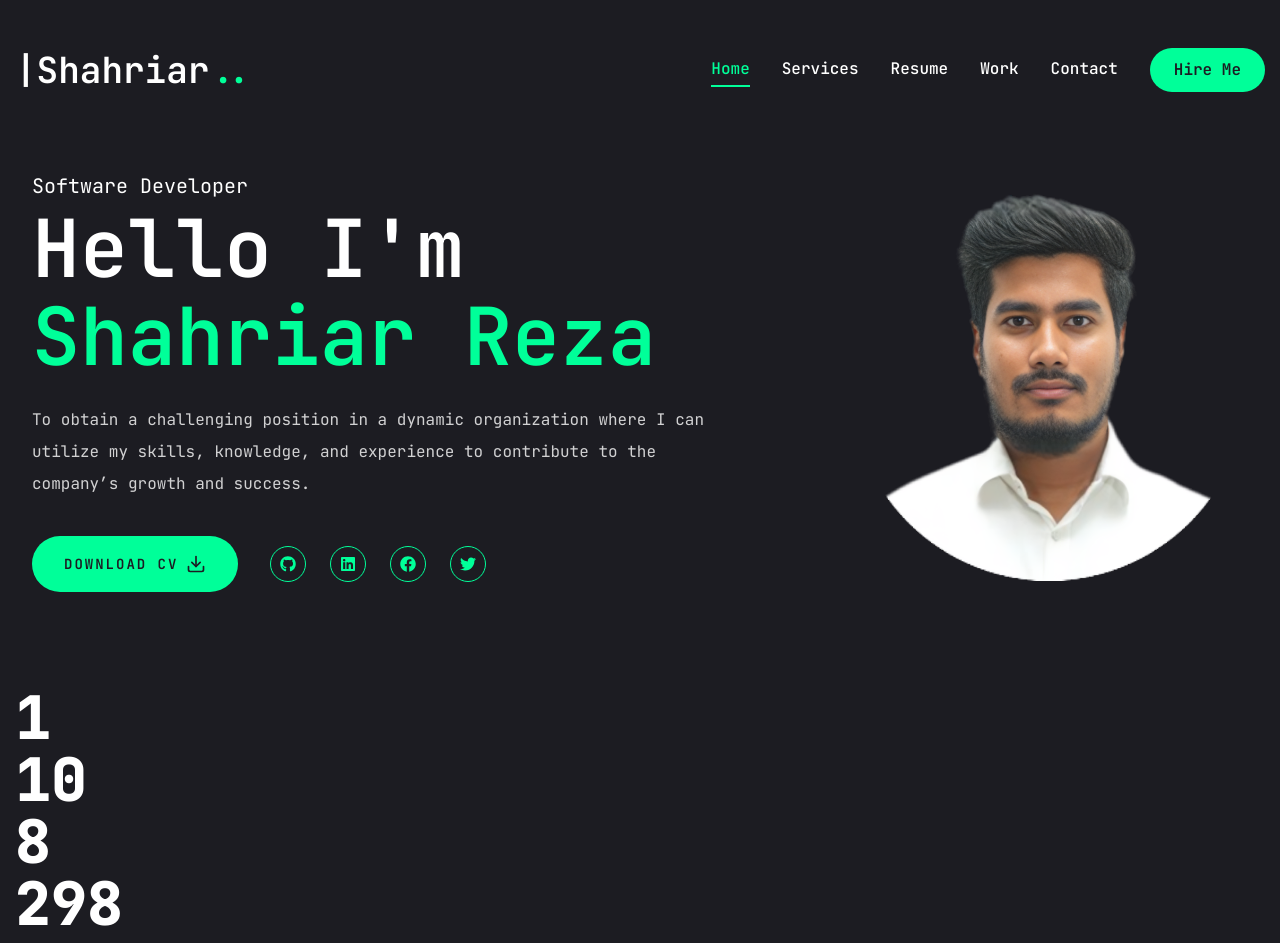
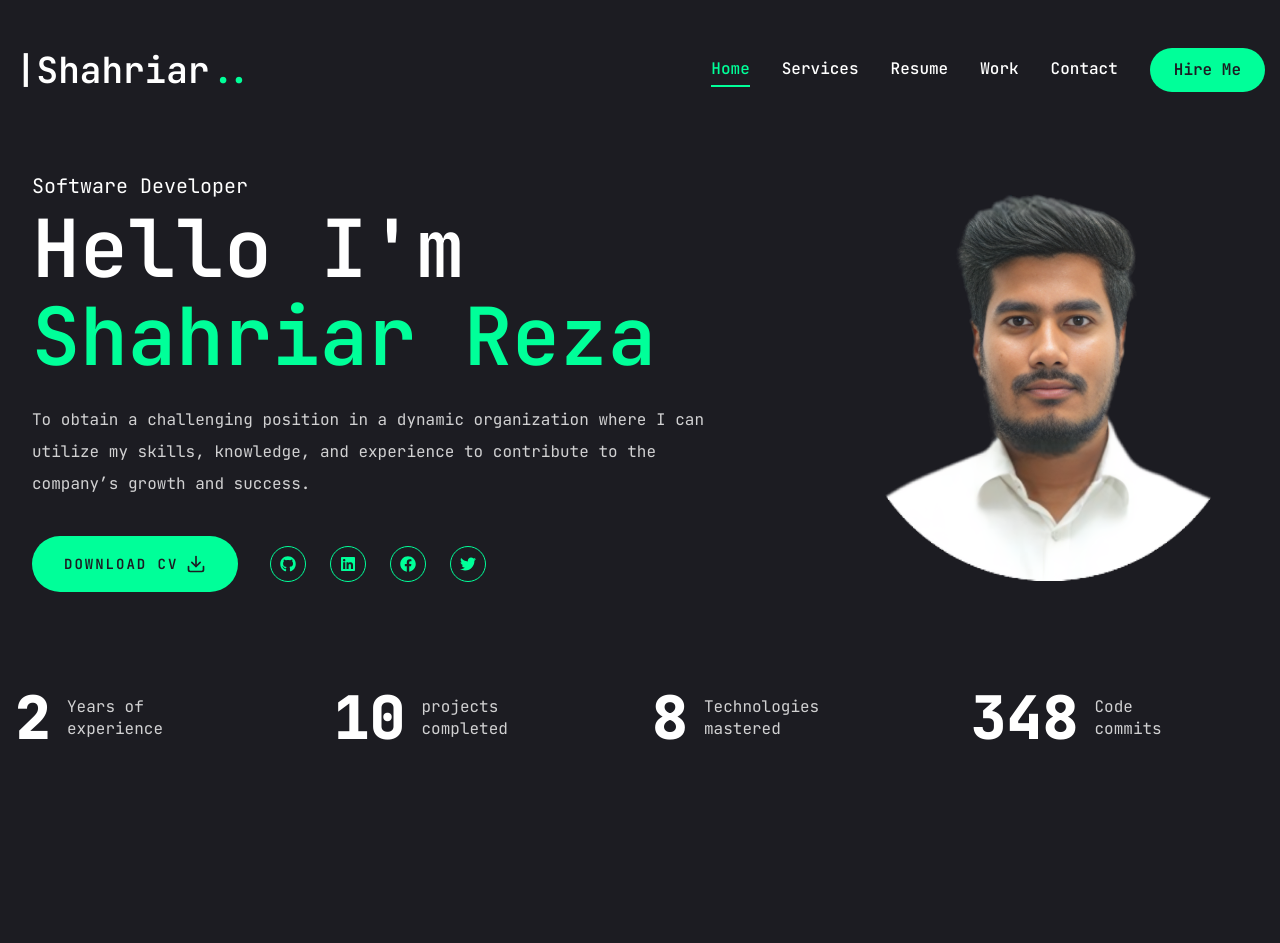
Before and after one commit to shahriar2880/portfolio, a Next.js app: page / in a window 1280 px wide. After the commit the page ends 800 px from the top, so only its background shows below. Built offline with nearby package versions, Linux system fonts and the light colour scheme.

Commit message:
complete stats

```diff
--- a/components/Stats.jsx
+++ b/components/Stats.jsx
@@ -4,7 +4,7 @@ import CountUp from "react-countup";
 
 const stats = [
     {
-        num: 1.5,
+        num: 2,
         text: "Years of experience"
     },
     {
@@ -16,7 +16,7 @@ const stats = [
         text: "Technologies mastered"
     },
     {
-        num: 300,
+        num: 350,
         text: "Code commits"
     },
 
@@ -24,19 +24,21 @@ const stats = [
 ];
 const Stats = () => {
   return (
-    <section >
+    <section className="pt-4 pb-12 xl:pt-0 xl:pb-0" >
       <div className='container mx-auto'>
-        <div>
+        <div className="flex flex-wrap gap-6 min-w-[80vw] mx-auto xl:max-w-none">
             {
                 stats.map((item, index)=>{
                     return (
-                        <div key={index}>
+                        <div className="flex-1 flex gap-4 items-center justify-center xl:justify-start"
+                        key={index}>
                             <CountUp
                             end={item.num}
                             duration={5}
                             delay={2}
                             className="text-4xl xl:text-6xl font-extrabold"
                             />
+                            <p className={`${item.text.length <15 ? "max-w-[100px]": "max-w-[150px]"} leading-snug text-white/80`}>{item.text}</p>
                         </div>
                     )
                 })
```
